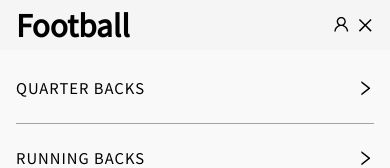
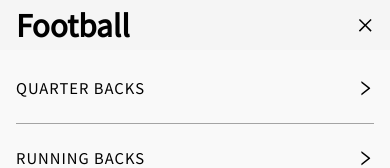
Before and after one commit to duncanmatt/fantasy-football, a Next.js app: page /Login in a window 390 px wide. Both pictures are taken after a click on the element 365 px from the left and 24 px from the top of the page. Shown: the top 168 px of the page. Built offline with nearby package versions, Linux system fonts and the light colour scheme.

Commit message:
removed media query causing hydration error
mobile nav is now triggered by display property and css media query

```diff
--- a/src/components/Nav.jsx
+++ b/src/components/Nav.jsx
@@ -2,7 +2,6 @@ import { useState } from 'react';
 
 import Link from 'next/link';
 import { Divider } from 'antd';
-import { useMediaQuery } from 'react-responsive';
 import {
 	MenuOutlined,
 	UserOutlined,
@@ -17,18 +16,17 @@ function MobileNav() {
 	const showMenu = () => setMenuOpen(!menuOpen);
 
 	return (
+		<div className={styles.mobileWrapper}>
+			{menuOpen ? (
 				<>
-			{menuOpen ? (
-				<div className='menu-wrapper'>
-					<div className='menu-content'>
 					<div className={styles.mobile}>
+						<Link href='/'>
 							<h1>Football</h1>
+						</Link>
 						<span className={styles.actions}>
 							<Link
 								href='/Login'
-									className={styles.login}>
-									<UserOutlined />
-								</Link>
+								className={styles.login}></Link>
 							<CloseOutlined onClick={showMenu} />
 						</span>
 					</div>
@@ -52,8 +50,7 @@ function MobileNav() {
 							<Divider />
 						</span>
 					</nav>
-					</div>
-				</div>
+				</>
 			) : (
 				<div className={styles.mobile}>
 					<Link href='/'>
@@ -69,22 +66,16 @@ function MobileNav() {
 					</span>
 				</div>
 			)}
-		</>
+		</div>
 	);
 }
 
 const Nav = () => {
-	const isMobile = useMediaQuery({
-		query: '(max-width: 800px)',
-	});
-
 	return (
 		<>
 			<header className='header-wrapper'>
 				<div className='header-content'>
-					{isMobile ? (
 					<MobileNav />
-					) : (
 					<div className={styles.desktop}>
 						<h1>
 							<Link
@@ -103,7 +94,6 @@ const Nav = () => {
 							</Link>
 						</nav>
 					</div>
-					)}
 				</div>
 			</header>
 		</>
--- a/src/styles/Nav.module.css
+++ b/src/styles/Nav.module.css
@@ -9,7 +9,7 @@
 }
 
 .desktop {
-	display: grid;
+	display: none;
 	grid-template-rows: 50px;
 	grid-template-columns: repeat(2, 1fr);
 	align-items: center;
@@ -94,3 +94,12 @@
 .mobileLinks > div {
 	background-color: rgba(0, 0, 0, 0.3);
 }
+
+@media (min-width: 800px) {
+	.mobileWrapper {
+		display: none;
+	}
+	.desktop {
+		display: grid;
+	}
+}
```
Lines whose indentation alone changed are shown as unchanged.
